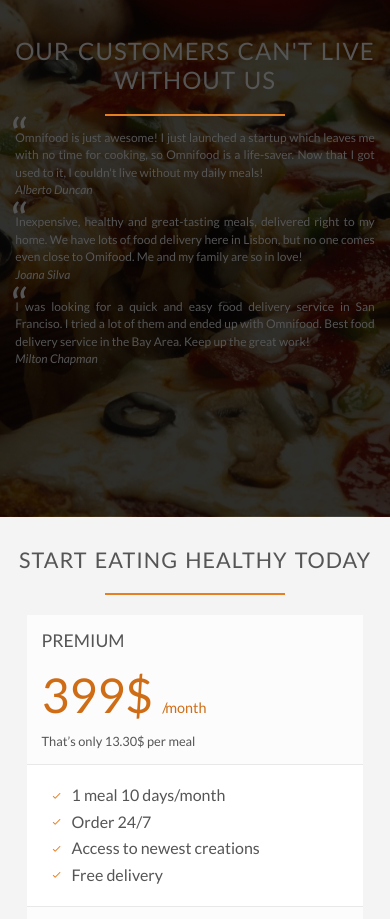
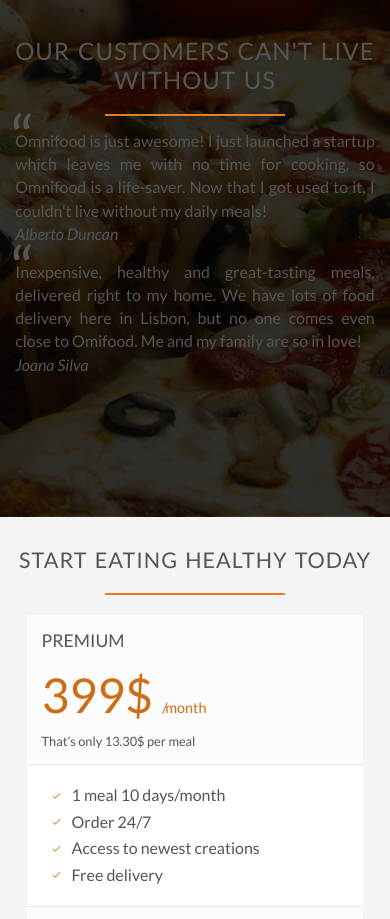
Before and after one commit to Olamidun/omnifood, a plain HTML site: page index.html in a window 390 px wide. Shown: the part 3620-4539 px from the top of the page. Drawn offline with nearby package versions, Linux system fonts and the light colour scheme; files whose address does not match are found by name.

Commit message:
fixed the hamburger icon and the testimonial page

```diff
--- a/index.html
+++ b/index.html
@@ -282,25 +282,18 @@ We don't limit your creativity, which means you can order whatever you feel like
 			<h2 class="fortunate">Our customers can't live without us</h2>
 		</div>
 		<div class= "row">
-			<div class= "col span-1-of-3 test-2">
+			<div class= "col span-1-of-2 test-2">
 				<blockquote >
 					Omnifood is just awesome! I just launched a startup which leaves me with no time for cooking, so Omnifood is a life-saver. Now that I got used to it, I couldn't live without my daily meals!
 					<br><cite>Alberto Duncan</cite>
 				</blockquote>
 
 			</div>
-			<div class= "col span-1-of-3 test-2">
+			<div class= "col span-1-of-2 test-2">
 				<blockquote>
 					Inexpensive, healthy and great-tasting meals, delivered right to my home. We have lots of food delivery here in Lisbon, but no one comes even close to Omifood. Me and my family are so in love!
 
 					<br><cite>Joana Silva</cite>
-				</blockquote>
-
-			</div>
-			<div class= "col span-1-of-3 test-2">
-				<blockquote>
-					I was looking for a quick and easy food delivery service in San Franciso. I tried a lot of them and ended up with Omnifood. Best food delivery service in the Bay Area. Keep up the great work!
-					<br><cite>Milton Chapman</cite>
 				</blockquote>
 
 			</div>
--- a/resources/css/queries.css
+++ b/resources/css/queries.css
@@ -113,7 +113,7 @@ h1{
 .customer-testimonials{padding-top: -10%;
 	height: 100vh;}
 .test-2{ padding-top: -45px;
-	font-size: 75%;
+	font-size: 100%;
 }
 blockquote{
 	margin-top: -15px;
@@ -176,7 +176,7 @@ margin-left: 50px;}
 .main-nav{
 	display: none;
 	float:left;
-	margin: 25px 20% 0 20%;
+	margin: 25px 25% 0 25%;
 }
 .main-nav li{
 	display: block;
```
